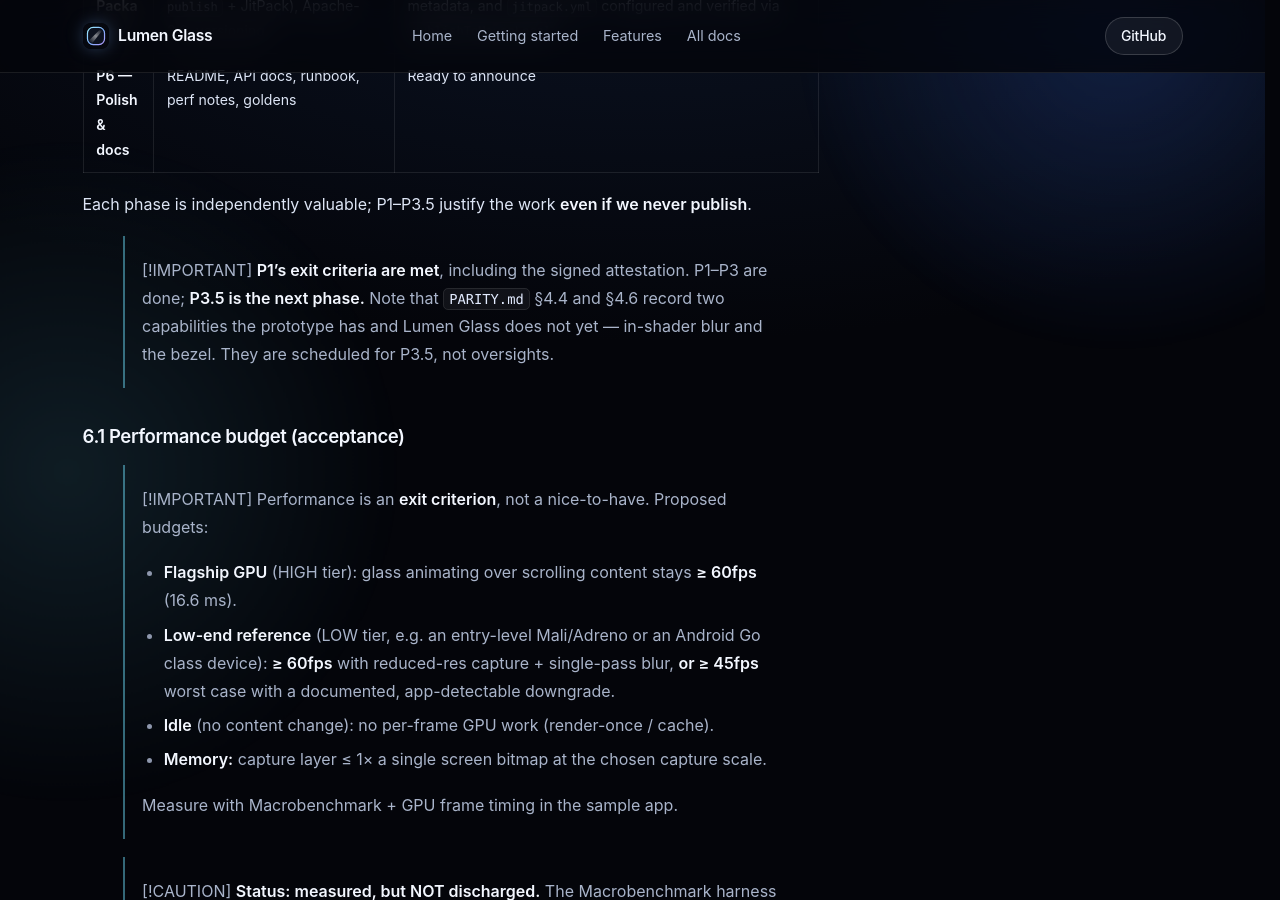
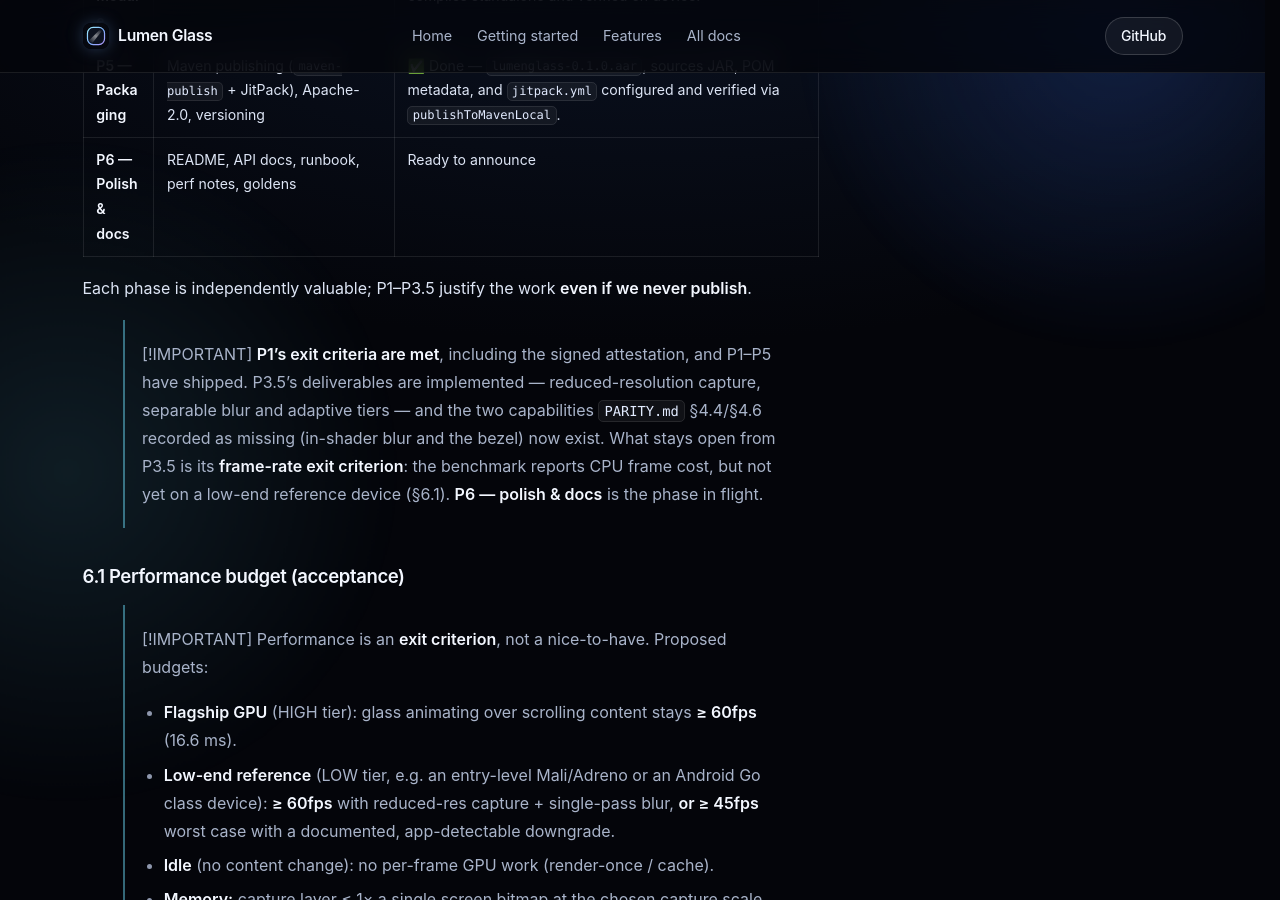
Before and after one commit to SubhankarCodeGeek/lumen-glass, a Jekyll site: the page built from docs/PLAN.md, in a window 1280 px wide and 900 px high, scrolled down 8899 px. Built offline with Jekyll 4.4.1, drawn with Linux system fonts in a browser that asks for light colours; our own code applies the rules of GitHub Pages for plain Markdown files; some of the changed text lies outside the part shown.

Commit message:
Docs: plan status reflects shipped phases
The status line still said 'P1 in flight' and called P3.5 the next phase while
P4/P5 were already marked done. It now states the real position: P1-P5 shipped,
P3.5's frame-rate criterion measured but not discharged, P6 in progress, and
the View/XML backend added after P5.

```diff
--- a/docs/PLAN.md
+++ b/docs/PLAN.md
@@ -1,6 +1,9 @@
 # Lumen Glass — an open-source Liquid Glass rendering library (aspiration & plan)
 
-> **Status:** 🟢 Decisions made (Q1–Q3, PQ1–PQ3, performance), P1 in flight.
+> **Status:** 🟢 P1–P5 shipped, **P6 (polish & docs) in progress**. P3.5's deliverables are in, but
+> its frame-rate exit criterion is measured-not-discharged (§6.1). The View/XML backend
+> (`LumenGlassView`, `LumenGlassSourceLayout`) was added after P5 and is documented in
+> [`VIEW.md`]({{ '/docs/VIEW.html' | relative_url }}).
 > This document captures the *why*, the *gap*, the *licence constraint*, the *decisions*, and the
 > *shape* of the work.
 > **Read §3 (licence constraint) before writing any shader code.**
@@ -233,10 +236,12 @@
 Each phase is independently valuable; P1–P3.5 justify the work **even if we never publish**.
 
 > [!IMPORTANT]
-> **P1's exit criteria are met**, including the signed attestation. P1–P3 are done; **P3.5 is the
-> next phase.** Note that `PARITY.md` §4.4 and §4.6 record two capabilities the prototype has and
-> Lumen Glass does not yet — in-shader blur and the bezel. They are scheduled for P3.5, not
-> oversights.
+> **P1's exit criteria are met**, including the signed attestation, and P1–P5 have shipped. P3.5's
+> deliverables are implemented — reduced-resolution capture, separable blur and adaptive tiers —
+> and the two capabilities `PARITY.md` §4.4/§4.6 recorded as missing (in-shader blur and the
+> bezel) now exist. What stays open from P3.5 is its **frame-rate exit criterion**: the benchmark
+> reports CPU frame cost, but not yet on a low-end reference device (§6.1). **P6 — polish & docs**
+> is the phase in flight.
 
 ### 6.1 Performance budget (acceptance)
 
```
